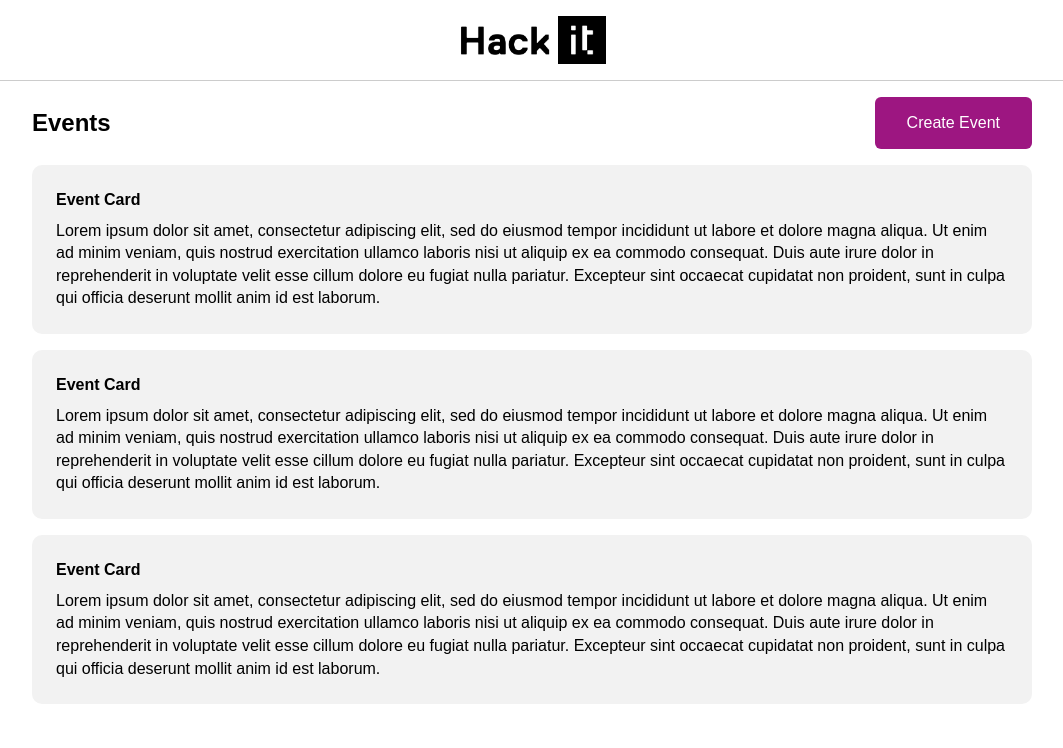
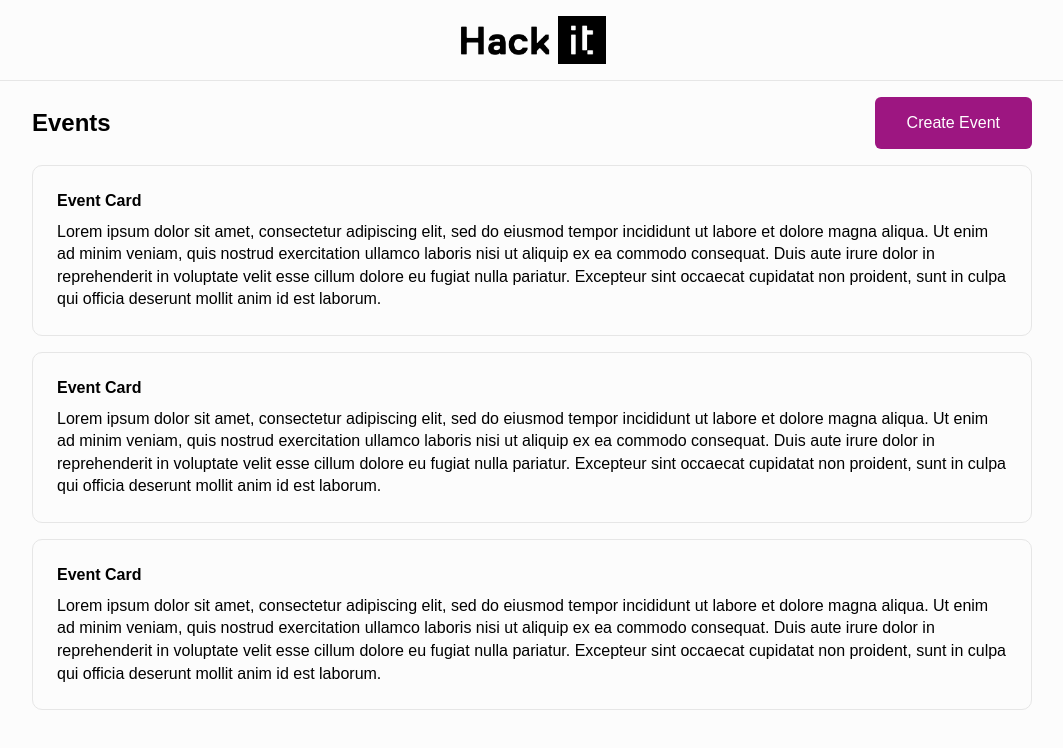
Before and after one commit to Simon-Hayden-iteratec/hack-it, a SvelteKit app in the folder apps/frontend/: page / in a window 1280 px wide. Shown: the top 748 px of the page, without its empty margins (108-1171 px from the left). Built offline with nearby package versions, Linux system fonts and the light colour scheme.

Commit message:
Improve card styles

```diff
--- a/apps/frontend/src/lib/components/EventCard.svelte
+++ b/apps/frontend/src/lib/components/EventCard.svelte
@@ -15,12 +15,19 @@
 
 <style lang="scss">
 	.event {
-		background-color: var(--card);
+		background-color: var(--bg);
+		border: solid 1px var(--line);
 		border-radius: var(--border-radius-medium);
 		display: flex;
 		flex-direction: column;
 		gap: 8px;
 		padding: 24px;
+		transition: var(--card-transition);
+
+		&:hover {
+			--bg: var(--bg-highlighted);
+			--line: var(--line-highlighted);
+		}
 
 		&__description {
 			-moz-box-orient: vertical;
--- a/apps/frontend/src/lib/components/ProjectCard.svelte
+++ b/apps/frontend/src/lib/components/ProjectCard.svelte
@@ -15,12 +15,19 @@
 
 <style lang="scss">
 	.project {
-		background-color: var(--card);
+		background-color: var(--bg);
+		border: solid 1px var(--line);
 		border-radius: var(--border-radius-medium);
 		display: flex;
 		flex-direction: column;
 		gap: 8px;
 		padding: 24px;
+		transition: var(--card-transition);
+
+		&:hover {
+			--bg: var(--bg-highlighted);
+			--line: var(--line-highlighted);
+		}
 
 		&__description {
 			-moz-box-orient: vertical;
--- a/apps/frontend/src/styles.scss
+++ b/apps/frontend/src/styles.scss
@@ -8,10 +8,13 @@ html {
 	--border-radius-small: 6px;
 	--border-radius-medium: 10px;
 
+	--card-transition: all ease 0.15s;
+
 	// Utility variables
-	--bg: var(--base-000);
-	--card: var(--base-050);
-	--line: var(--base-200);
+	--bg: var(--base-012);
+	--bg-highlighted: var(--base-000);
+	--line: var(--base-100);
+	--line-highlighted: var(--base-200);
 	--text: var(--base-1000);
 	--text-muted: var(--base-700);
 
@@ -40,15 +43,35 @@ html {
 		var(--base--s),
 		calc(var(--base--l) + calc(var(--factor-000) * var(--base--step)))
 	);
+	--base-012: hsl(
+		var(--base--h),
+		var(--base--s),
+		calc(var(--base--l) + calc(var(--factor-012) * var(--base--step)))
+	);
+	--base-025: hsl(
+		var(--base--h),
+		var(--base--s),
+		calc(var(--base--l) + calc(var(--factor-025) * var(--base--step)))
+	);
 	--base-050: hsl(
 		var(--base--h),
 		var(--base--s),
 		calc(var(--base--l) + calc(var(--factor-050) * var(--base--step)))
 	);
+	--base-100: hsl(
+		var(--base--h),
+		var(--base--s),
+		calc(var(--base--l) + calc(var(--factor-100) * var(--base--step)))
+	);
 	--base-200: hsl(
 		var(--base--h),
 		var(--base--s),
 		calc(var(--base--l) + calc(var(--factor-200) * var(--base--step)))
+	);
+	--base-400: hsl(
+		var(--base--h),
+		var(--base--s),
+		calc(var(--base--l) + calc(var(--factor-400) * var(--base--step)))
 	);
 	--base-700: hsl(
 		var(--base--h),
@@ -61,18 +84,28 @@ html {
 		calc(var(--base--l) + calc(var(--factor-1000) * var(--base--step)))
 	);
 
-	--primary-500: hsl(var(--primary--h), var(--primary--s), var(--primary--l));
+	--primary-500: hsl(
+		var(--primary--h),
+		var(--primary--s),
+		calc(var(--primary--l) + calc(var(--factor-500) * var(--primary--step)))
+	);
 
-	--secondary-500: hsl(var(--secondary--h), var(--secondary--s), var(--secondary--l));
+	--secondary-500: hsl(
+		var(--secondary--h),
+		var(--secondary--s),
+		calc(var(--secondary--l) + calc(var(--factor-500) * var(--secondary--step)))
+	);
 
 	// CONSTANTS - DO NOT CHANGE
 	--factor-000: 5;
+	--factor-012: 4.875;
 	--factor-025: 4.75;
 	--factor-050: 4.5;
 	--factor-100: 4;
 	--factor-200: 3;
 	--factor-300: 2;
 	--factor-400: 1;
+	--factor-500: 0;
 	--factor-600: -1;
 	--factor-700: -2;
 	--factor-800: -3;
@@ -83,6 +116,9 @@ html {
 	// CONSTANTS END
 
 	@media (prefers-color-scheme: dark) {
+		--line: var(--base-200);
+		--line-highlighted: var(--base-400);
+
 		--base--step: -10%;
 
 		--primary--h: 53.9;
@@ -91,8 +127,6 @@ html {
 		--primary-step: -10%;
 
 		--secondary--step: -7%;
-
-		--card: var(--base-200);
 	}
 }
 
```
